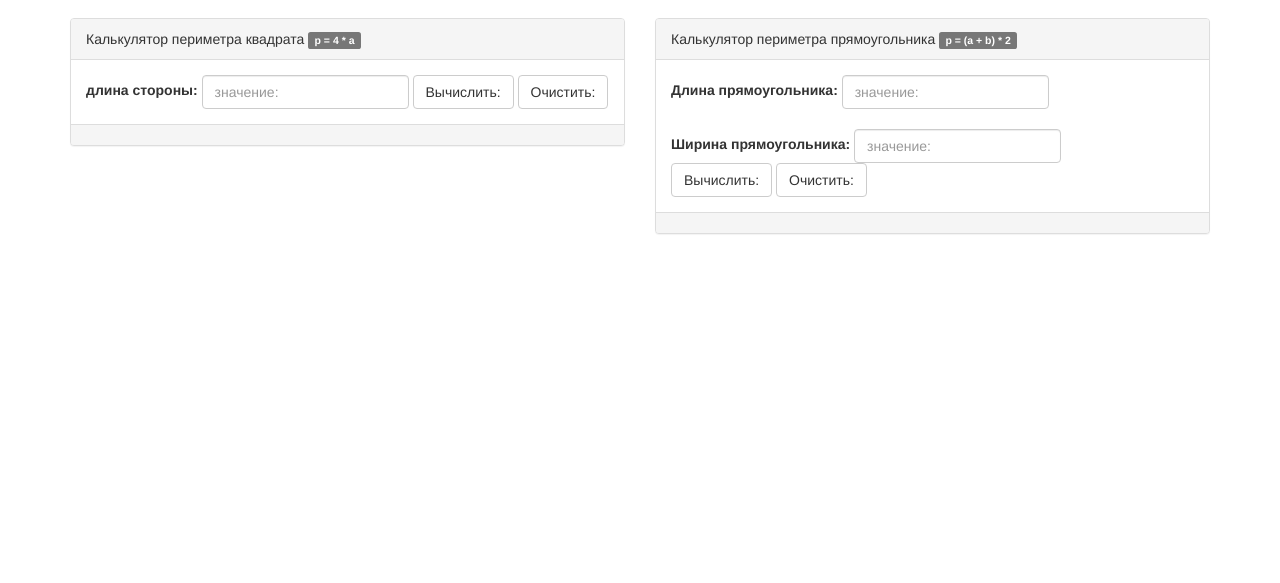
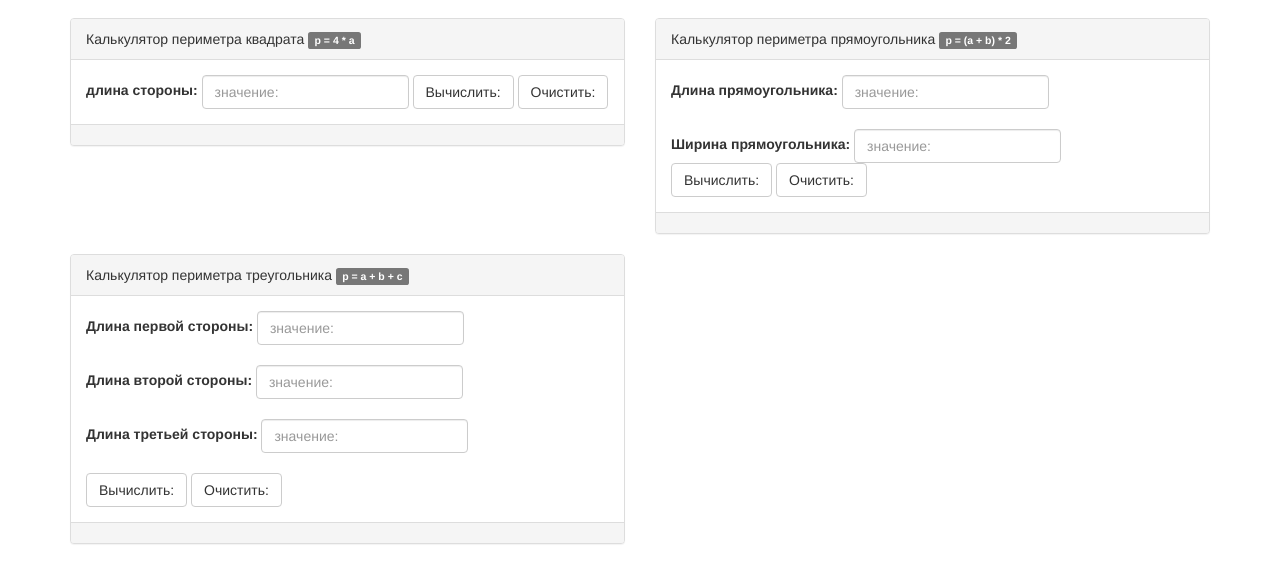
Before and after one commit to v14ushakov/v14ushakov.github.io, a plain HTML site: page index.html in a window 1280 px wide. Shown: the part 83-666 px from the top of the page. Drawn offline with Linux system fonts and the light colour scheme.

Commit message:
добавил треугольник

```diff
--- a/index.html
+++ b/index.html
@@ -87,6 +87,49 @@
 
 				</div><!-- row class end-->
 
+			<div class="row">
+					<div class="col-md-6 ">
+						<div class="panel panel-default">
+
+							<div class="panel-heading">
+								Калькулятор периметра треугольника
+								<span class="label label-default">p = a + b + c</span>
+							</div>
+
+							<div class="panel-body">
+								<form class="form-inline" name="triangle">
+									<div class="form-group">
+										<label>Длина первой стороны:</label>
+										<input class="form-control" placeholder="значение:" type="text" name="a">
+										<br />
+										<br />
+
+										<label>Длина второй стороны:</label>
+										<input class="form-control" placeholder="значение:" type="text" name="b">
+										<br />
+										<br />
+
+										<label>Длина третьей стороны:</label>
+										<input class="form-control" placeholder="значение:" type="text" name="c">
+										<br />
+										<br />
+
+										<button type='button' class="btn btn-default" onclick='trianglePerimeter()'>Вычислить:</button>
+										<button type="reset" class="btn btn-default" onclick='clearForm("trianglePerimeter")'>Очистить:</button>
+									</div>
+								</form>
+							</div> <!--panel-body end-->
+
+							<div class="panel-footer">
+								<span id="trianglePerimeter"></span>
+							</div>
+
+						</div><!--panel end-->
+
+					</div><!--column end-->
+
+			</div>
+
 			</div> <!-- container class end-->
 
 <!-- Modal -->
@@ -131,7 +174,7 @@ function validateForm(formName, inputName, elementId) {
 function squarePerimeter() {
 	if (validateForm("square", "a", "squarePerimeter") == true) {
 		var a = getInputValue("square", "a");
-		document.getElementById("squarePerimeter").innerHTML = '<span class="label label-success">периметр</span> правильный <code>' + Number(a) * 4 + '</code>';
+		document.getElementById("squarePerimeter").innerHTML = '<span class="label label-success">периметр</span> равен <code>' + Number(a) * 4 + '</code>';
 	}
 }
 
@@ -144,9 +187,22 @@ function rectanglePerimeter() {
 		if(validateForm("rectangle", "b", "rectanglePerimeter") == true) {
 			var a = getInputValue("rectangle", "a");
 			var b = getInputValue("rectangle", "b");
-			document.getElementById("rectanglePerimeter").innerHTML = '<span class="label label-success">периметр</span> правильный  <code>' + (Number(a) + Number(b)) * 2 + '</code>';
+			document.getElementById("rectanglePerimeter").innerHTML = '<span class="label label-success">периметр</span> равен  <code>' + (Number(a) + Number(b)) * 2 + '</code>';
 		}
 	}
+}
+
+function trianglePerimeter() {
+	if(validateForm("triangle", "a", "trianglePerimeter")){
+		if(validateForm("triangle", "b", "trianglePerimeter")){
+			if(validateForm("triangle", "c", "trianglePerimeter")){
+				var a = getInputValue("triangle", "a");
+				var b = getInputValue("triangle", "b");
+				var c = getInputValue("triangle", "c");
+				document.getElementById("trianglePerimeter").innerHTML = '<span class="label label-success">периметр</span> равен <code>' + (Number(a) + Number(b) + Number(c)) + '</code>';
+			};
+		};
+	};
 }
 
 function clearForm(elementId) {
```
